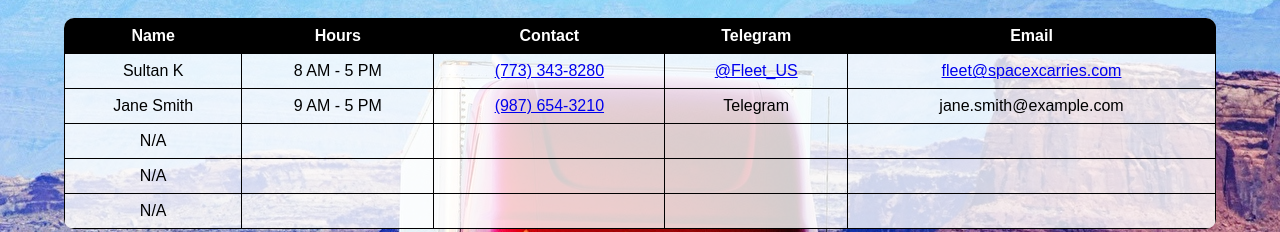
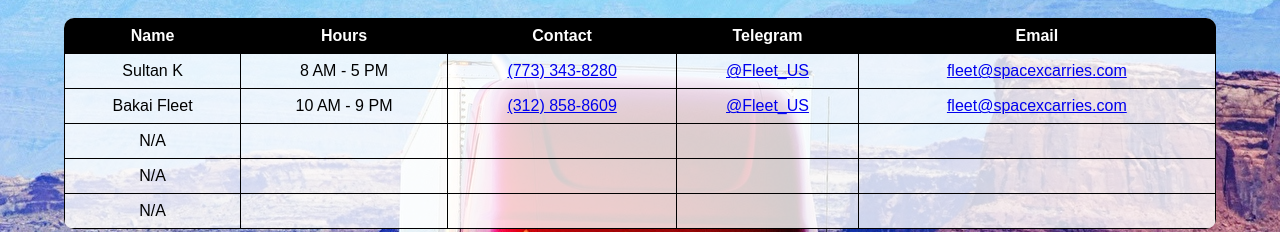
Before and after one commit to FleetManGo/FleetContact, a plain HTML site: page index.html in a window 1280 px wide. Shown: the part 65-297 px from the top of the page. Drawn offline with Linux system fonts and the light colour scheme.

Commit message:
Update index.html
Added fleet 2 info

```diff
--- a/index.html
+++ b/index.html
@@ -109,12 +109,12 @@
     <td><a href="https://t.me/Fleet_US" target="_blank">@Fleet_US</a></td>
     <td><a href="mailto:fleet@spacexcarries.com">fleet@spacexcarries.com</a></td>
         </tr>
-        <tr>
-            <td>Jane Smith</td>
-            <td>9 AM - 5 PM</td>
-            <td><a href="tel:+19876543210">(987) 654-3210</td>
-                <td>Telegram</td>
-            <td>jane.smith@example.com</td>
+       <tr>
+            <td>Bakai Fleet</td>
+            <td>10 AM - 9 PM</td>
+            <td><a href="tel:+13128588609">(312) 858-8609</a></td>
+    <td><a href="https://t.me/Fleet_US" target="_blank">@Fleet_US</a></td>
+    <td><a href="mailto:fleet@spacexcarries.com">fleet@spacexcarries.com</a></td>
         </tr>
         <tr>
             <td>N/A</td>
```
